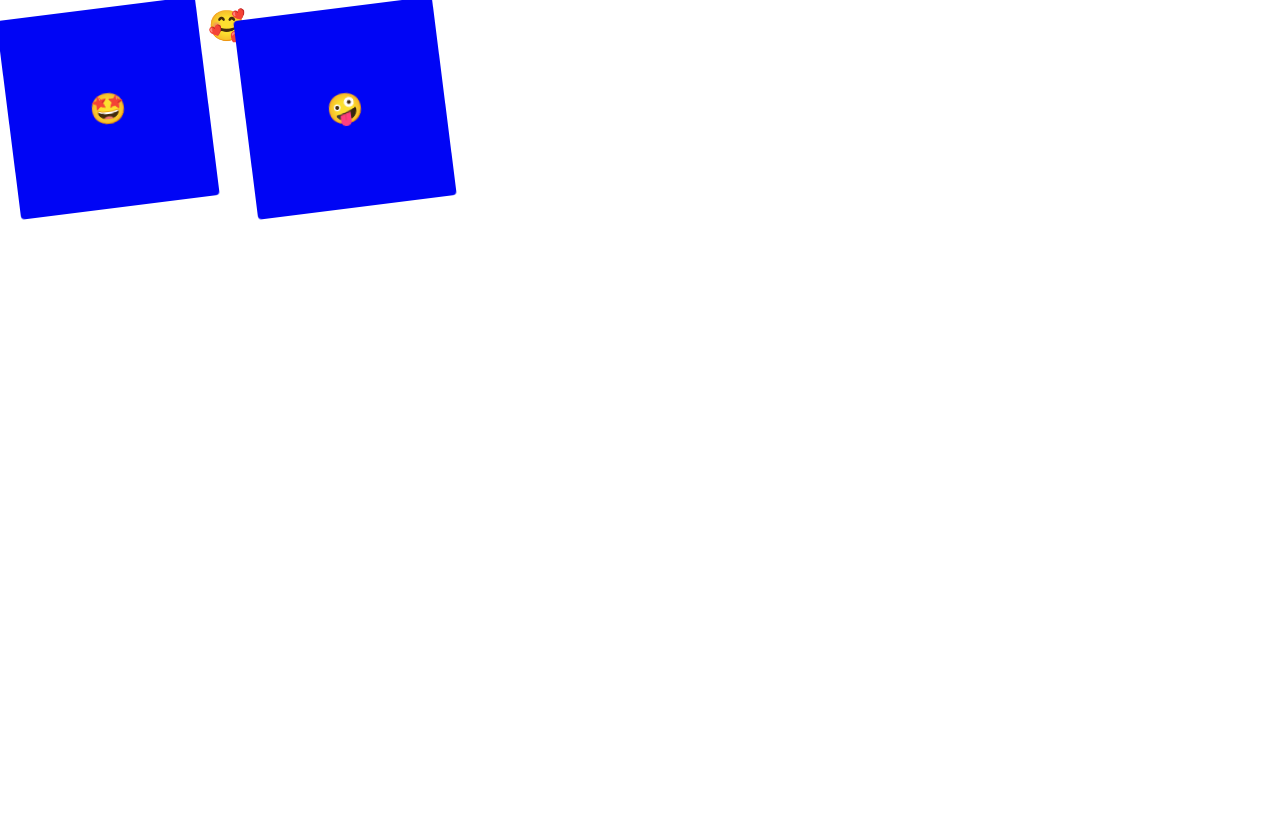
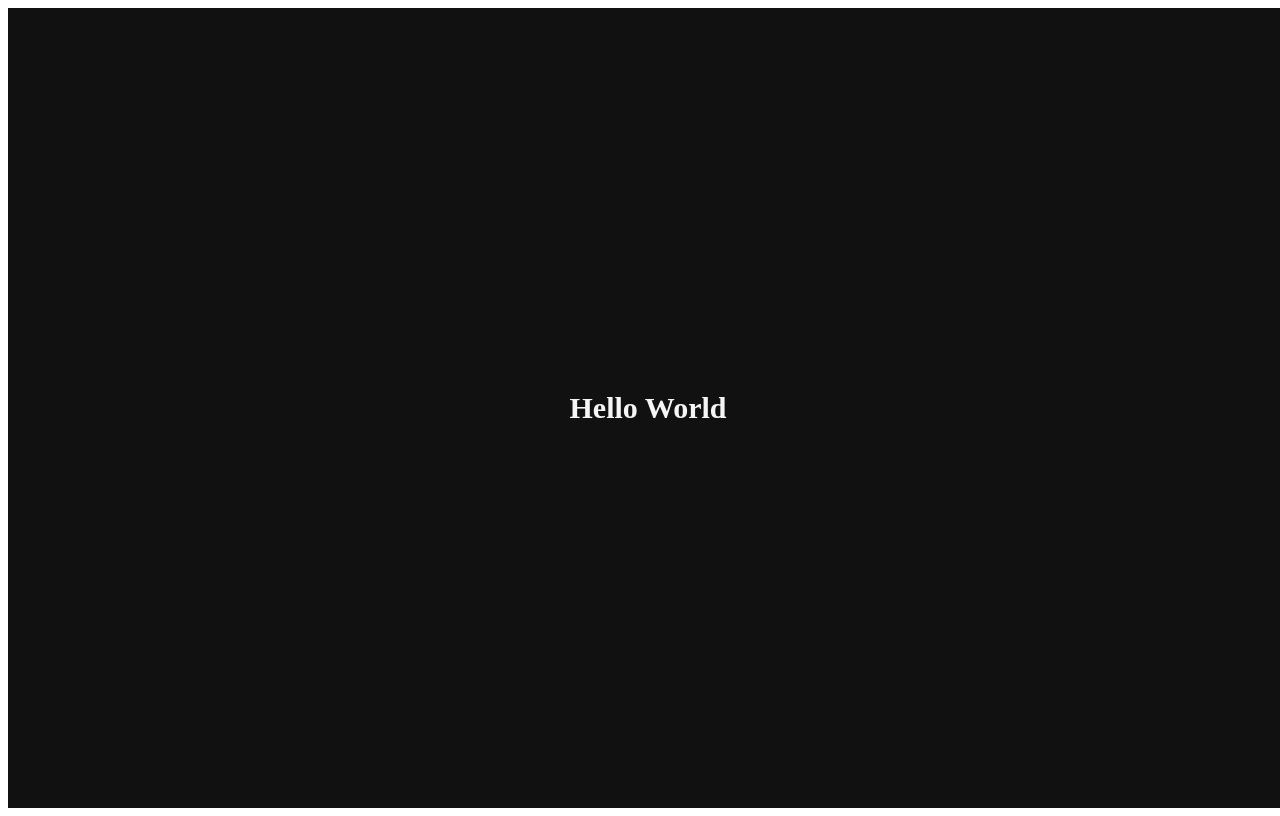
Before and after one commit to Novelier-Webbelier/react-master-class, a React (Create React App) app: page / in a window 1280 px wide. Built offline with nearby package versions, Linux system fonts and the light colour scheme.

Commit message:
2.7 Theme

```diff
--- a/src/App.js
+++ b/src/App.js
@@ -3,59 +3,22 @@
 
 const Wrapper = styled.div`
   display: flex;
+  height: 100vh;
+  width: 100vw;
+  justify-content: center;
+  align-items: center;
+  background-color: ${(props) => props.theme.backgroundColor};
 `;
 
-const rotateAnimation = keyframes`
-  0% {
-    transform: rotate(0deg);
-    border-radius: 0px;
-    background-color: red;
-  }
-
-  50%{
-    transform: rotate(180deg);
-    border-radius: 100px;
-    background-color: green;
-  }
-
-  100% {
-    transform: rotate(360deg);
-    border-radius: 0px;
-    background-color: blue;
-  }
-
-`;
-
-const Emoji = styled.span`
+const Title = styled.h1`
+  color: ${(props) => props.theme.textColor};
   font-size: 30px;
-`;
-
-const Box = styled.div`
-  height: 200px;
-  width: 200px;
-  background-color: tomato;
-  display: flex;
-  align-items: center;
-  justify-content: center;
-  animation: ${rotateAnimation} 1s linear infinite;
-
-  ${Emoji} {
-    &:hover {
-      font-size: 90px;
-    }
-  }
 `;
 
 function App() {
 	return (
 		<Wrapper>
-			<Box>
-				<Emoji as="div">🤩</Emoji>
-			</Box>
-			<Emoji as="div">🥰</Emoji>
-			<Box>
-				<Emoji as="div">🤪</Emoji>
-			</Box>
+			<Title>Hello World</Title>
 		</Wrapper>
 	);
 }
--- a/src/index.js
+++ b/src/index.js
@@ -1,6 +1,21 @@
 import React from "react";
 import ReactDOM from "react-dom/client";
+import { ThemeProvider } from "styled-components";
 import App from "./App";
 
+const darkTheme = {
+	textColor: "whitesmoke",
+	backgroundColor: "#111"
+};
+
+const lightTheme = {
+	textColor: "#111",
+	backgroundColor: "whitesmoke"
+};
+
 const root = ReactDOM.createRoot(document.getElementById("root"));
-root.render(<App />);
+root.render(
+	<ThemeProvider theme={darkTheme}>
+		<App />
+	</ThemeProvider>
+);
```
